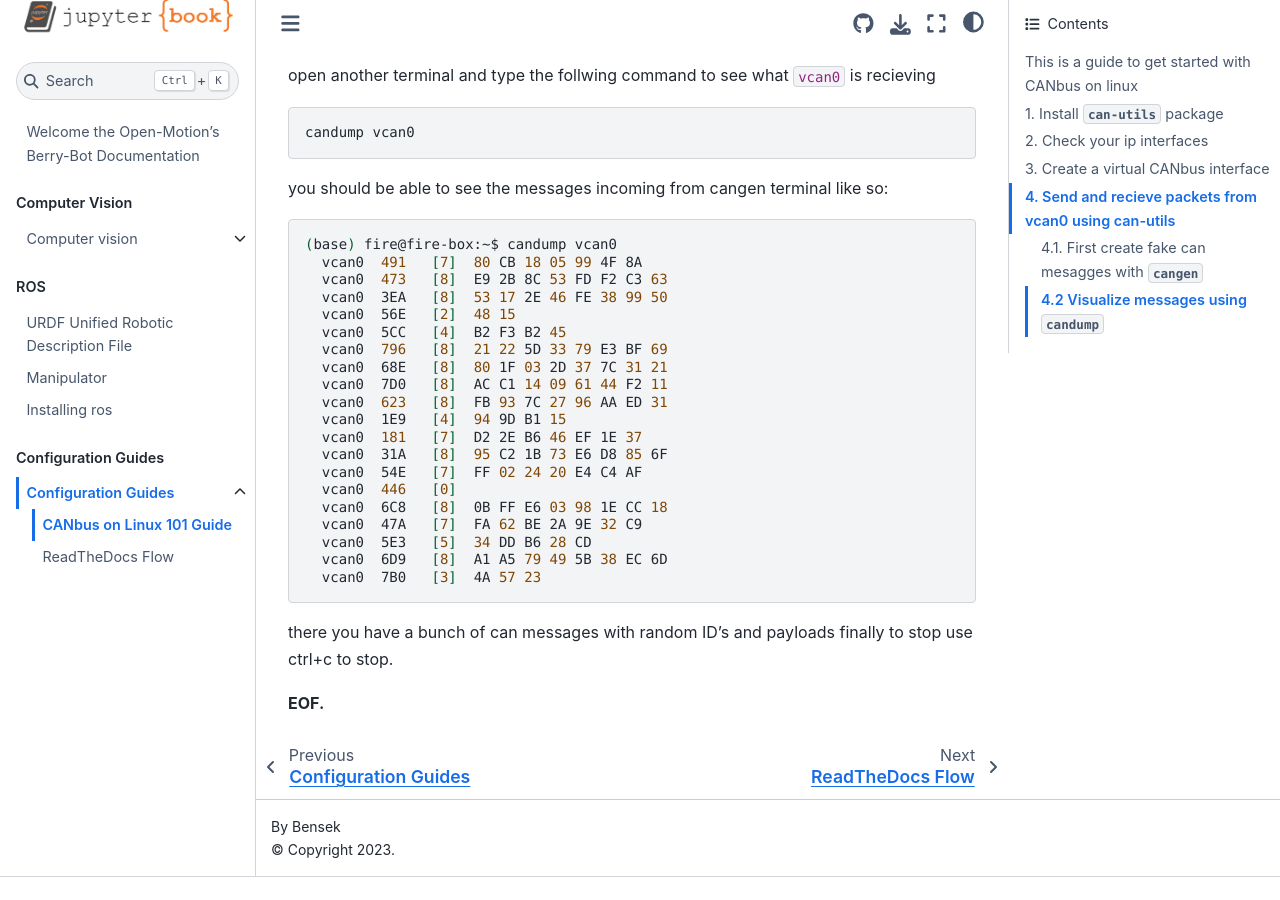
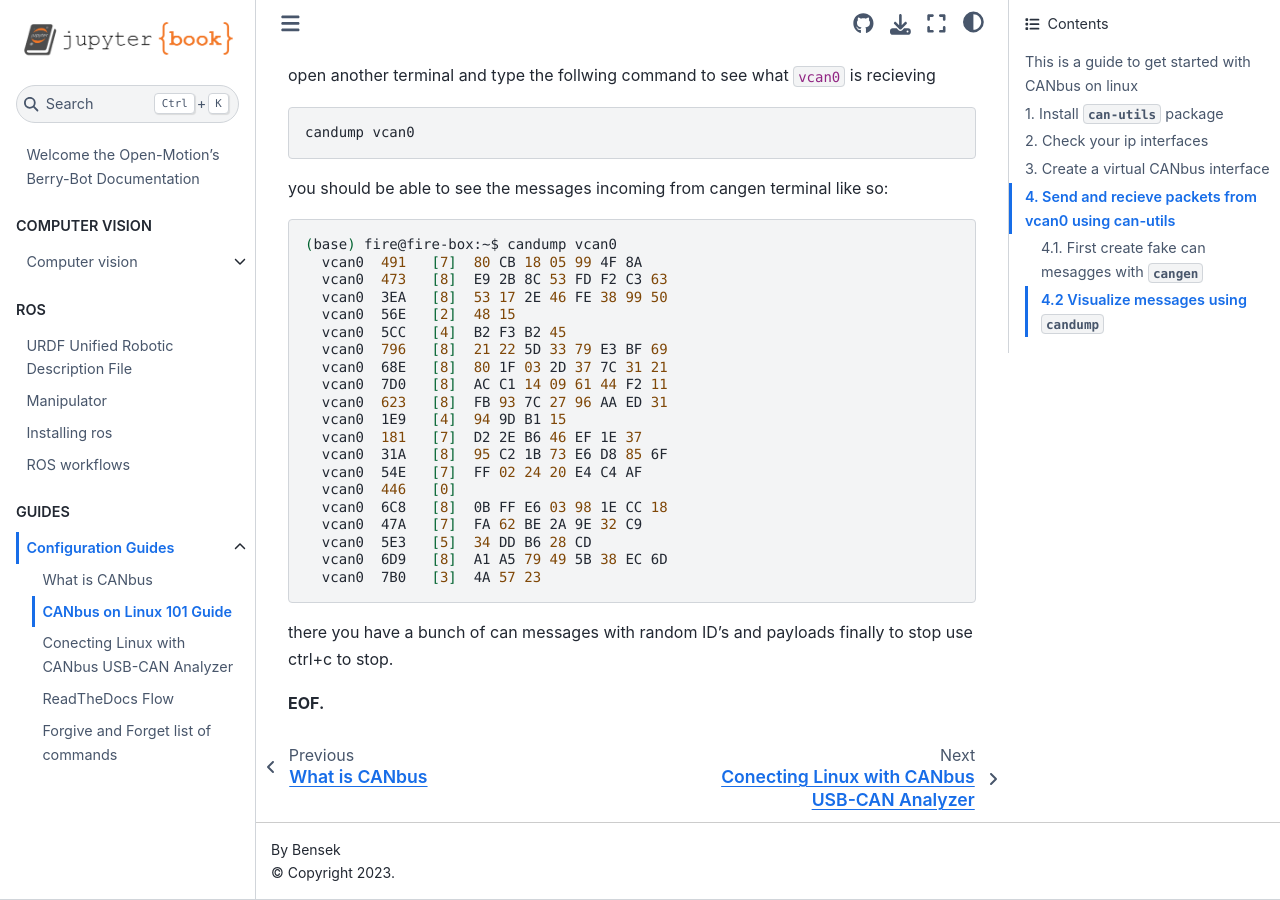
Before and after one commit to flippybit/bery-bot, a Jupyter Book: the page built from docs/guides/canbus101.md, in a window 1280 px wide and 900 px high, scrolled down 2679 px. Built offline with Jupyter Book 1.0.4 settings and Sphinx 7.4.7 and the Sphinx Book theme 1.1.4, drawn with Linux system fonts in a browser that asks for light colours; pages that are not in the unit, such as notebooks, are missing from menus; before the commit the page ends 3556 px from its top, so only the background shows below that.

Commit message:
_toc index files renamed

```diff
--- a/docs/_toc.yml
+++ b/docs/_toc.yml
@@ -3,7 +3,7 @@
 format: jb-book
 root: intro
 parts: # a list of chapters, usefull if you want to group chapters
-- caption: Computer Vision
+- caption: COMPUTER VISION
   chapters:
   - file: vision/computer-vision
     sections:
@@ -12,15 +12,17 @@
 
 - caption: ROS
   chapters:
-  - file: ros/URDF
+  - file: ros/urdf
   - file: ros/manipulator
   - file: ros/installing-ros
-  - file: ROS-workflows
+  - file: ros/ros-workflows
 
-- caption: Configuration Guides
+- caption: GUIDES
   chapters:
   - file: guides/configuration-guides
     sections: # used to split a chapter across many pages
-      - file: guides/CANbus101
+      - file: guides/canbus-overview
+      - file: guides/canbus101
+      - file: guides/canbus-with-hardware
       - file: guides/readthedocs-flow
-      - file: forgive-and-forget
+      - file: guides/forgive-and-forget
```
Also changed, not shown: docs/guides/canbus-overview.md (renamed from docs/guides/CANbus-overview.md), docs/guides/canbus-with-hardware.md (renamed from docs/guides/CANbus-with-hardware.md), docs/guides/canbus101.md (renamed from docs/guides/CANbus101.md), docs/ros/ros-workflows.md (renamed from docs/ros/ROS-workflows.md), docs/ros/urdf.md (renamed from docs/ros/URDF.md).
